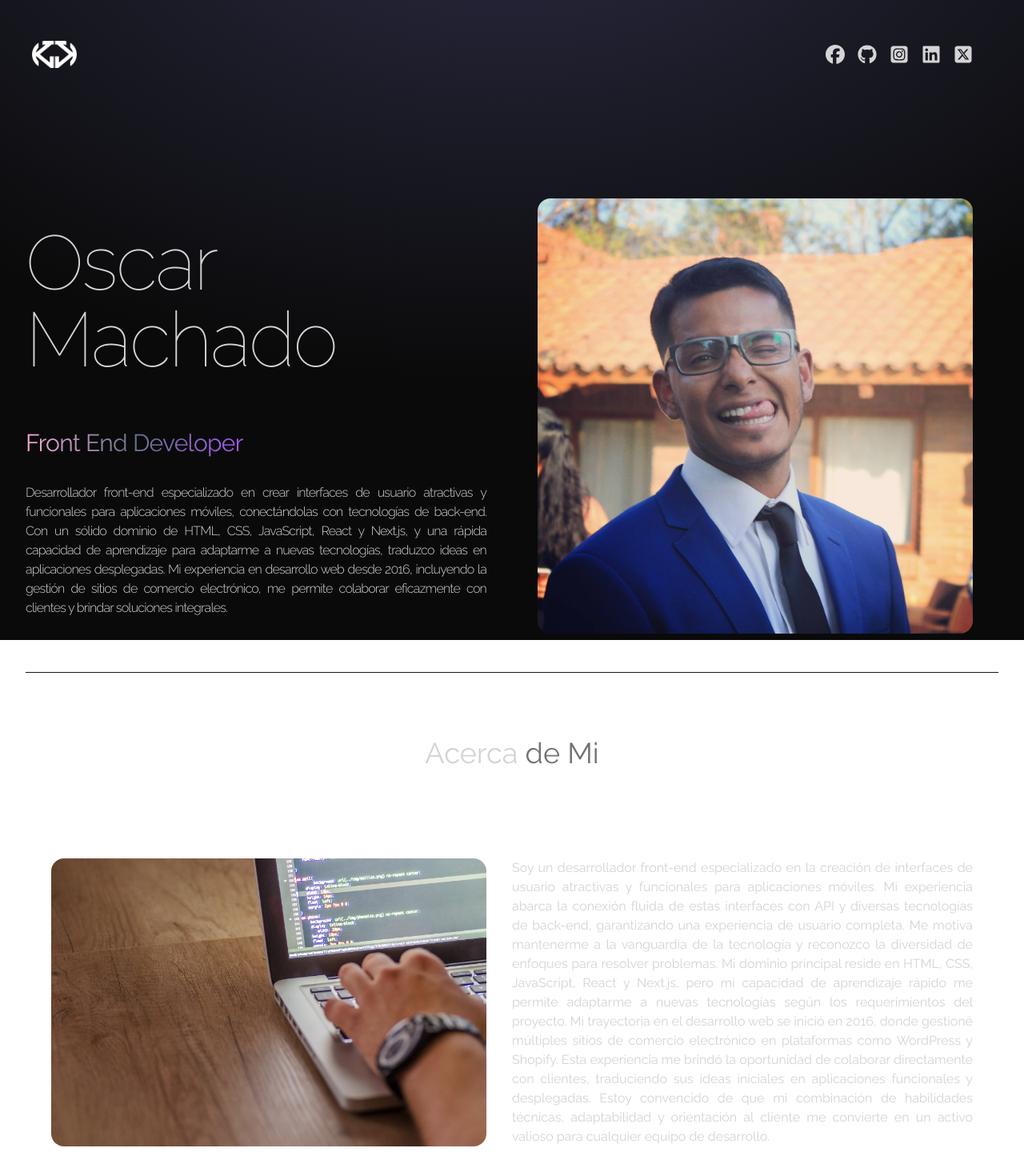
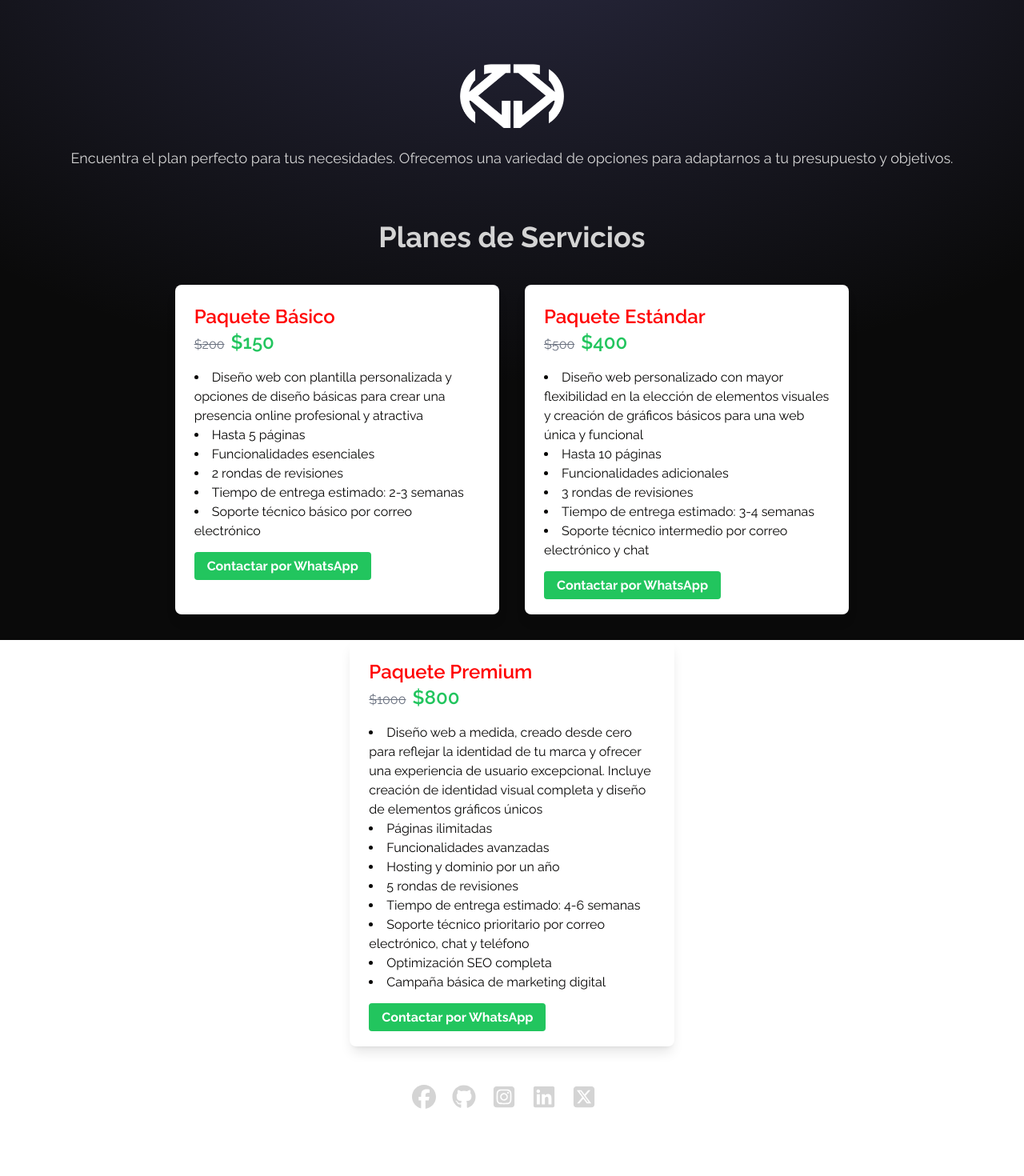
Before and after one commit to KixKira/react-portfolio-2024, a React (Vite) app: page /landing-page in a window 1280 px wide. Shown: the top 1470 px of the page at 80% size. Built offline with nearby package versions, Linux system fonts and the light colour scheme.

Commit message:
Update plans

```diff
--- a/index.html
+++ b/index.html
@@ -2,7 +2,7 @@
 <html lang="en">
   <head>
     <meta charset="UTF-8" />
-    <link rel="icon" type="image/svg+xml" href="./src/assets/KK.png" />
+    <link rel="icon" type="image/svg+xml" href="./src/assets/favicon.png" />
     <meta name="viewport" content="width=device-width, initial-scale=1.0" />
     <title>KixKira Portafolio</title>
   </head>
--- a/package.json
+++ b/package.json
@@ -13,7 +13,8 @@
     "framer-motion": "^11.5.4",
     "react": "^18.3.1",
     "react-dom": "^18.3.1",
-    "react-icons": "^5.3.0"
+    "react-icons": "^5.3.0",
+    "react-router-dom": "^6.26.2"
   },
   "devDependencies": {
     "@eslint/js": "^9.9.0",
--- a/src/App.tsx
+++ b/src/App.tsx
@@ -5,6 +5,8 @@ import Navbar from "./components/Navbar";
 import Technologies from "./components/Technologies";
 import Projects from "./components/Projects";
 import Contact from "./components/Contact";
+import { BrowserRouter, Route, Routes } from "react-router-dom";
+import LandingPage from "./components/LandingPage";
 
 const App = () => {
   return (
@@ -12,6 +14,12 @@ const App = () => {
       <div className="fixed top-0 -z-10 h-full w-full">
         <div className="absolute top-0 z-[-2] h-screen w-screen bg-neutral-950 bg-[radial-gradient(ellipse_80%_80%_at_50%_-20%,rgba(120,119,198,0.3),rgba(255,255,255,0))]"></div>
       </div>
+      <BrowserRouter>
+        <Routes>
+          <Route path="/landing-page" element={<LandingPage />} />
+          <Route
+            path="/"
+            element={
               <div className="container mx-auto px-8">
                 <Navbar />
                 <Hero />
@@ -21,6 +29,10 @@ const App = () => {
                 <Projects />
                 <Contact />
               </div>
+            }
+          />
+        </Routes>
+      </BrowserRouter>
     </div>
   );
 };
--- /dev/null
+++ b/src/components/LandingPage.tsx
@@ -0,0 +1,124 @@
+import { motion } from "framer-motion";
+import Logo from "../assets/KK.png";
+import {
+  FaFacebook,
+  FaGithub,
+  FaLinkedin,
+  FaSquareInstagram,
+  FaSquareXTwitter,
+} from "react-icons/fa6";
+import { PLANS } from "../constants";
+
+const LandingPage = () => {
+  return (
+    <div className="container mx-auto px-8 py-20">
+      <div className="text-center mb-16">
+        <a href="/">
+          <motion.img
+            src={Logo}
+            alt="Logo"
+            initial={{ opacity: 0, scale: 0.8 }}
+            animate={{ opacity: 1, scale: 1 }}
+            transition={{ duration: 0.5 }}
+            className="mx-auto h-20 w-auto mb-6"
+          />
+        </a>
+        <motion.p
+          initial={{ opacity: 0, y: -20 }}
+          animate={{ opacity: 1, y: 0 }}
+          transition={{ duration: 0.8, delay: 0.3 }}
+          className="text-lg"
+        >
+          Encuentra el plan perfecto para tus necesidades. Ofrecemos una
+          variedad de opciones para adaptarnos a tu presupuesto y objetivos.
+        </motion.p>
+      </div>
+      <motion.h1
+        initial={{ opacity: 0, y: -50 }}
+        animate={{ opacity: 1, y: 0 }}
+        transition={{ duration: 1 }}
+        className="text-center text-4xl font-bold mb-10"
+      >
+        Planes de Servicios
+      </motion.h1>
+      <div className="flex flex-wrap justify-center gap-8">
+        {PLANS.map((plan, index) => (
+          <motion.div
+            initial={{ opacity: 0, scale: 0.8 }}
+            animate={{ opacity: 1, scale: 1 }}
+            transition={{ duration: 0.5 }}
+            className="bg-white rounded-lg shadow-lg p-6 w-full md:w-1/3"
+            key={index}
+          >
+            <h2 className="text-2xl font-semibold text-[#FF0000]">
+              {plan.title}
+            </h2>
+            <div className="mb-4">
+              <span className="text-gray-500 line-through mr-2">
+                ${plan.price}
+              </span>
+              <span className="text-2xl font-semibold text-green-500">
+                ${plan.disc}
+              </span>
+            </div>
+            <ol className="list-disc list-inside mb-5">
+              {plan.desc.map((item, itemIndex) => (
+                <li key={itemIndex} className=" text-[#070605]">
+                  {item}
+                </li>
+              ))}
+            </ol>
+            <a
+              href={`https://wa.me/+584243320565?text=Hola%20KixKira.%20Estoy%20interesado%20en%20el%20plan%20*${plan.title}*`}
+              target="_blank"
+              rel="noopener noreferrer"
+              className="bg-green-500 hover:bg-green-700 text-white font-bold py-2 px-4 rounded"
+            >
+              Contactar por WhatsApp
+            </a>
+          </motion.div>
+        ))}
+      </div>
+
+      <div className="flex justify-center mt-12">
+        <a
+          href="https://www.facebook.com/profile.php?id=61564566646979/"
+          target="_blank"
+          rel="noopener noreferrer"
+        >
+          <FaFacebook className="text-3xl mr-5" />
+        </a>
+        <a
+          href="https://github.com/KixKira/"
+          target="_blank"
+          rel="noopener noreferrer"
+        >
+          <FaGithub className="text-3xl mr-5" />
+        </a>
+        <a
+          href="https://www.instagram.com/kixkira.dev/"
+          target="_blank"
+          rel="noopener noreferrer"
+        >
+          <FaSquareInstagram className="text-3xl mr-5" />
+        </a>
+        <a
+          href="https://www.linkedin.com/in/kixkira/"
+          target="_blank"
+          rel="noopener noreferrer"
+        >
+          <FaLinkedin className="text-3xl mr-5" />
+        </a>
+        <a
+          href="https://x.com/KixKira"
+          target="_blank"
+          rel="noopener noreferrer"
+        >
+          <FaSquareXTwitter className="text-3xl mr-5" />
+        </a>
+      </div>
+    </div>
+  );
+};
+
+export default LandingPage;
--- a/src/components/Navbar.tsx
+++ b/src/components/Navbar.tsx
@@ -14,11 +14,41 @@ const Navbar = () => {
         <img src={Logo} alt="KixKira Logo" className="mx-2 w-14" />
       </div>
       <div className="m-8 flex items-center justify-center gap-4 text-2xl">
-        <FaFacebook />
-        <FaGithub />
-        <FaSquareInstagram />
-        <FaLinkedin />
-        <FaSquareXTwitter />
+        <a
+          href="https://www.facebook.com/profile.php?id=61564566646979/"
+          target="_blank"
+          rel="noopener noreferrer"
+        >
+          <FaFacebook />
+        </a>
+        <a
+          href="https://github.com/KixKira/"
+          target="_blank"
+          rel="noopener noreferrer"
+        >
+          <FaGithub />
+        </a>
+        <a
+          href="https://www.instagram.com/kixkira.dev/"
+          target="_blank"
+          rel="noopener noreferrer"
+        >
+          <FaSquareInstagram />
+        </a>
+        <a
+          href="https://www.linkedin.com/in/kixkira/"
+          target="_blank"
+          rel="noopener noreferrer"
+        >
+          <FaLinkedin />
+        </a>
+        <a
+          href="https://x.com/KixKira"
+          target="_blank"
+          rel="noopener noreferrer"
+        >
+          <FaSquareXTwitter />
+        </a>
       </div>
     </nav>
   );
--- a/src/constants/index.ts
+++ b/src/constants/index.ts
@@ -125,3 +125,48 @@ export const CONTACT = {
   phoneWS: "584243320565",
   email: "kixkira1@gmail.com",
 };
+
+export const PLANS = [
+  {
+    title: "Paquete Básico",
+    desc: [
+      "Diseño web con plantilla personalizada y opciones de diseño básicas para crear una presencia online profesional y atractiva",
+      "Hasta 5 páginas",
+      "Funcionalidades esenciales",
+      "2 rondas de revisiones",
+      "Tiempo de entrega estimado: 2-3 semanas",
+      "Soporte técnico básico por correo electrónico",
+    ],
+    price: 200,
+    disc: 150,
+  },
+  {
+    title: "Paquete Estándar",
+    desc: [
+      "Diseño web personalizado con mayor flexibilidad en la elección de elementos visuales y creación de gráficos básicos para una web única y funcional",
+      "Hasta 10 páginas",
+      "Funcionalidades adicionales",
+      "3 rondas de revisiones",
+      "Tiempo de entrega estimado: 3-4 semanas",
+      "Soporte técnico intermedio por correo electrónico y chat",
+    ],
+    price: 500,
+    disc: 400,
+  },
+  {
+    title: "Paquete Premium",
+    desc: [
+      "Diseño web a medida, creado desde cero para reflejar la identidad de tu marca y ofrecer una experiencia de usuario excepcional. Incluye creación de identidad visual completa y diseño de elementos gráficos únicos",
+      "Páginas ilimitadas",
+      "Funcionalidades avanzadas",
+      "Hosting y dominio por un año",
+      "5 rondas de revisiones",
+      "Tiempo de entrega estimado: 4-6 semanas",
+      "Soporte técnico prioritario por correo electrónico, chat y teléfono",
+      "Optimización SEO completa",
+      "Campaña básica de marketing digital",
+    ],
+    price: 1000,
+    disc: 800,
+  },
+];
```
Also changed, not shown: src/assets/favicon.png (added), 1 other file (tests, documents, lock files or other folders). Lines whose indentation alone changed are shown as unchanged.
